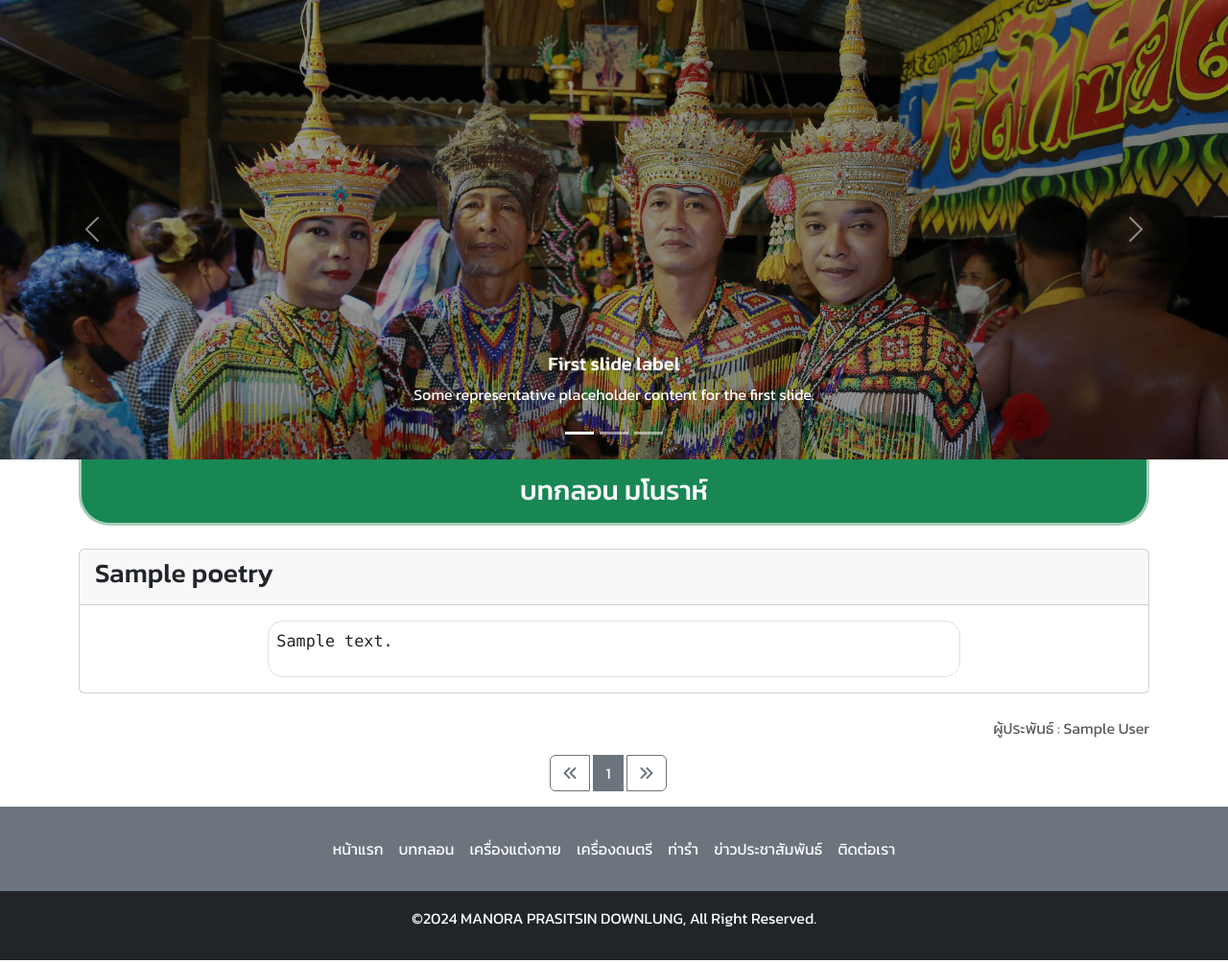
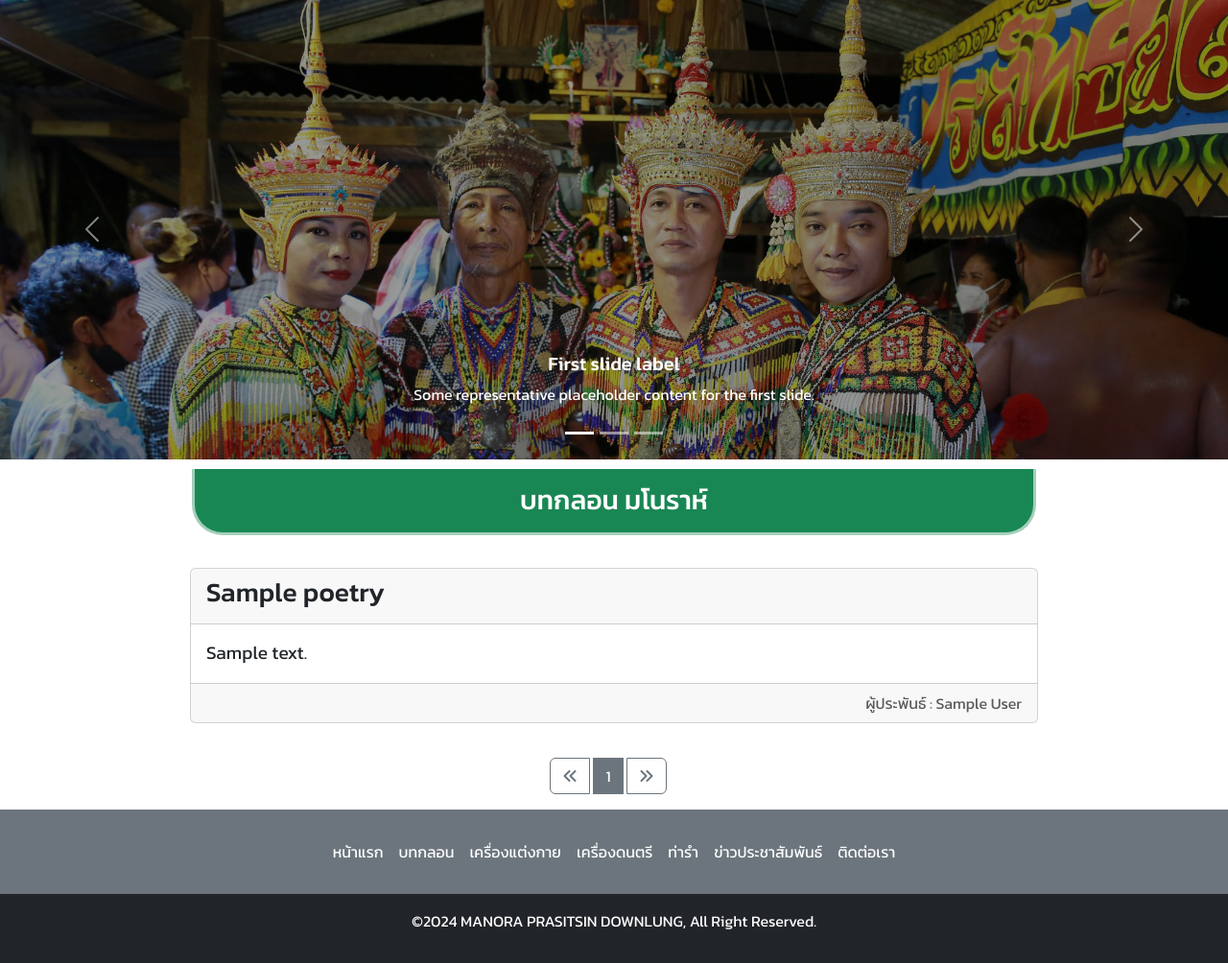
Before and after one commit to kewalin1913/manora, a PHP site: page /fn_manora/poetry.php in a window 1280 px wide. Shown: the part 77-1081 px from the top of the page at 96% size. Run offline with PHP 8.4, Linux system fonts and the light colour scheme; tables that the repository leaves empty or names only in its code hold one stand-in row (values such as "Sample post").

Commit message:
แก้ไขล่าสุด

```diff
--- a/fn_manora/conn/strconn.php
+++ b/fn_manora/conn/strconn.php
@@ -1,10 +1,14 @@
 <?php
     // ประกาศตัวแปร
     $servername="localhost";
-    $username="mrlu_manora";
-    $password="%1ekg8N70";
-    $dbname="manora-db";
+    $username="root";
+    $password="";
+    $dbname="db_manora";
 
+    // $servername="localhost";
+    // $username="mrlu_manora";
+    // $password="%1ekg8N70";
+    // $dbname="manora-db";
     // create connection
     //$conn=mysqli_connect($servername,$username,$password,$dbname);
     $conn=new mysqli($servername,$username,$password,$dbname);
--- a/fn_manora/index.php
+++ b/fn_manora/index.php
@@ -145,6 +145,7 @@
                         $result=$conn->query($sql);
                         while($row=$result->fetch_assoc()){
                     ?>
+                    <a href="news_show.php?news_id=<?= $row['news_id']; ?>" class="text-decoration-none">
                         <div class="col">
                             <div class="card h-100">
                             <?php
--- a/fn_manora/poetry.php
+++ b/fn_manora/poetry.php
@@ -106,13 +106,12 @@ $sql .= " LIMIT $start,$rows_per_page";
         <div class="m-auto mb-4 p-3 text-center h3 text-bg-success border border-3 border-top-0 border-success-subtle rounded-bottom-5">
             บทกลอน มโนราห์
         </div>
-
-        <!-- รายละเอียด -->
         <div class="container">
     <div class="row row-cols-1 g-4 mb-3">
         <?php
         $result = $conn->query($sql);
         while ($row = $result->fetch_assoc()) {
+            $lines = explode("\n", trim($row['poe_detail']));
         ?>
             <div class="card px-0">
                 <div class="card-header">
@@ -120,9 +119,18 @@ $sql .= " LIMIT $start,$rows_per_page";
                 </div>
 
                 <div class="card-body">
-                            <div class="card-text col-12 col-sm-8 border mx-auto d-block rounded-4 p-2" style="font-size: 1.2rem;">
-                                <pre class="text-left"><?php echo ($row['poe_detail']); ?></pre>
+                    <div class="poem-grid">
+                        <?php
+                        foreach ($lines as $line) {
+                            $parts = preg_split('/\s{2,}/', trim($line));
+                            $left = $parts[0] ?? '';
+                            $right = $parts[1] ?? '';
+                        ?>
+                            <div class="poem-row">
+                                <div class="poem-left"><?= htmlspecialchars($left); ?></div>
+                                <div class="poem-right"><?= htmlspecialchars($right); ?></div>
                             </div>
+                        <?php } ?>
                     </div>
                 </div>
 
@@ -133,6 +141,55 @@ $sql .= " LIMIT $start,$rows_per_page";
         <?php } ?>
     </div>
 </div>
+
+
+<style>
+.container {
+    max-width: 900px;  /* กำหนดความกว้างสูงสุด */
+    margin: 0 auto;     /* จัดตำแหน่งให้ container อยู่กลาง */
+    padding: 10px;      /* กำหนด padding เล็กน้อย */
+}
+
+.row {
+    display: flex;
+    justify-content: center;  /* จัดตำแหน่ง row ให้อยู่กลาง */
+    flex-wrap: wrap;          /* ให้คอลัมน์ซ้อนกันในแถว */
+}
+
+.poem-grid {
+    display: grid;
+    gap: 2px;  /* ลดความห่างระหว่างแถว */
+    justify-items: center;  /* จัดเนื้อหาทั้งหมดให้อยู่กลาง */
+}
+
+.poem-row {
+    display: grid;
+    grid-template-columns: 1fr 1fr;
+    gap: 1px;  /* ลดช่องว่างระหว่าง 2 คอลัมน์ให้ชิดมากขึ้น */
+    text-align: left;
+    font-size: 1.2rem;
+    width: 100%;  /* ทำให้กริดครอบคลุมความกว้างทั้งหมด */
+}
+
+.poem-row .left,
+.poem-row .right {
+    margin: 0;  /* เอามาร์จิ้นออกเพื่อให้ชิดกันมากขึ้น */
+}
+
+.poem-row .left {
+    text-align: center; /* จัดเนื้อหาฝั่งซ้ายให้อยู่กลาง */
+}
+
+.poem-row .right {
+    text-align: left; /* จัดเนื้อหาฝั่งขวาให้ชิดซ้าย */
+}
+
+</style>
+
+            </div>
+    </div>
+</div>
+
 
     <!-- หน้าข้อมูล -->
     <div class="d-flex me-2 justify-content-center">
```
Also changed, not shown: bo_manora/conn/strconn.php (+8 -3 lines). Lines whose indentation alone changed are shown as unchanged.
